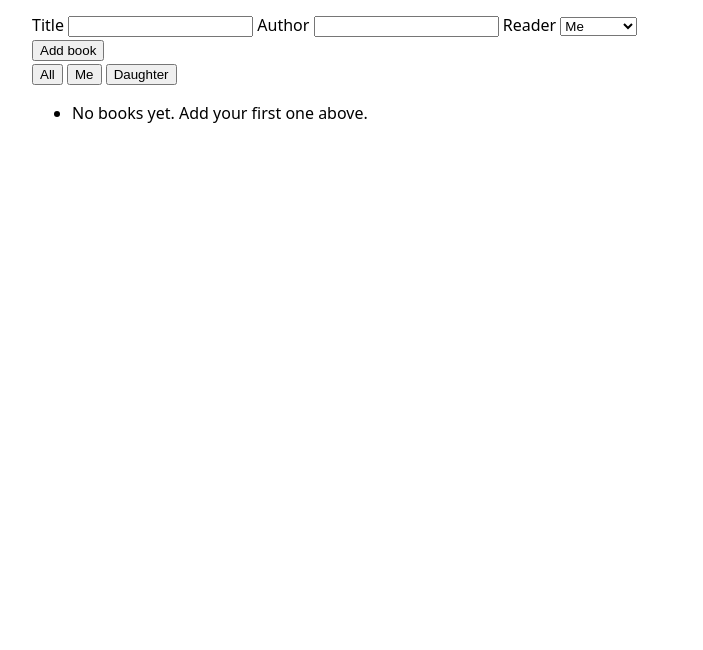
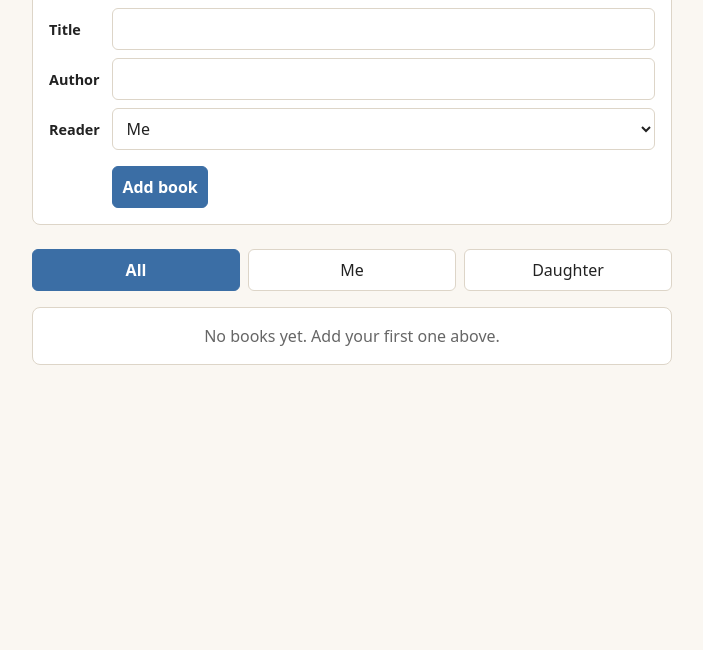
Before and after one commit to mionap-prog/reading-list, a plain HTML site: page index.html in a window 1280 px wide. Shown: the part 150-800 px from the top of the page, without its empty margins (288-991 px from the left). Drawn offline with Linux system fonts and the light colour scheme.

Commit message:
Style the reading list and colour book cards by status (plan step 8)
Co-Authored-By: Claude Sonnet 5.5 <noreply@anthropic.com>

```diff
--- a/app.js
+++ b/app.js
@@ -99,6 +99,7 @@ function render() {
   visibleBooks.forEach(function (book) {
     const item = document.createElement("li");
     item.className = "book";
+    item.dataset.status = book.status;
 
     const title = document.createElement("strong");
     title.textContent = book.title;
--- a/style.css
+++ b/style.css
@@ -1,11 +1,167 @@
+:root {
+  --text: #222;
+  --muted: #666;
+  --bg: #faf7f2;
+  --card: #fff;
+  --border: #ddd5c8;
+  --accent: #3b6ea5;
+  --to-read: #8a8a8a;
+  --reading: #d98a1f;
+  --finished: #2f8f5b;
+}
+
+* {
+  box-sizing: border-box;
+}
+
 body {
   font-family: system-ui, sans-serif;
   margin: 0;
   padding: 2rem 1rem;
   line-height: 1.5;
+  color: var(--text);
+  background: var(--bg);
 }
 
 main {
   max-width: 40rem;
   margin: 0 auto;
 }
+
+h1 {
+  margin-top: 0;
+}
+
+/* Add-book form */
+#add-form {
+  display: grid;
+  gap: 0.35rem;
+  padding: 1rem;
+  margin-bottom: 1.5rem;
+  background: var(--card);
+  border: 1px solid var(--border);
+  border-radius: 8px;
+}
+
+#add-form label {
+  font-weight: 600;
+  font-size: 0.9rem;
+}
+
+input,
+select,
+button {
+  font: inherit;
+  padding: 0.5rem 0.6rem;
+  border: 1px solid var(--border);
+  border-radius: 6px;
+  background: #fff;
+  color: var(--text);
+}
+
+button {
+  cursor: pointer;
+}
+
+#add-form button {
+  margin-top: 0.5rem;
+  background: var(--accent);
+  border-color: var(--accent);
+  color: #fff;
+  font-weight: 600;
+}
+
+:focus-visible {
+  outline: 3px solid var(--accent);
+  outline-offset: 2px;
+}
+
+/* Reader tabs */
+#tabs {
+  display: flex;
+  gap: 0.5rem;
+  margin-bottom: 1rem;
+}
+
+#tabs button {
+  flex: 1;
+}
+
+#tabs button.active {
+  background: var(--accent);
+  border-color: var(--accent);
+  color: #fff;
+  font-weight: 600;
+}
+
+/* Book list */
+#book-list {
+  list-style: none;
+  margin: 0;
+  padding: 0;
+  display: grid;
+  gap: 0.75rem;
+}
+
+.book,
+.empty {
+  padding: 1rem;
+  background: var(--card);
+  border: 1px solid var(--border);
+  border-radius: 8px;
+}
+
+.empty {
+  color: var(--muted);
+  text-align: center;
+}
+
+.book {
+  display: grid;
+  gap: 0.5rem;
+  border-left: 6px solid var(--to-read);
+}
+
+.book[data-status="reading"] {
+  border-left-color: var(--reading);
+}
+
+.book[data-status="finished"] {
+  border-left-color: var(--finished);
+}
+
+.book .details {
+  color: var(--muted);
+  font-size: 0.9rem;
+}
+
+.rating {
+  display: flex;
+  gap: 0.25rem;
+}
+
+.rating button {
+  padding: 0.1rem 0.4rem;
+  border: none;
+  background: none;
+  font-size: 1.5rem;
+  line-height: 1;
+  color: var(--reading);
+}
+
+.book > button {
+  justify-self: start;
+}
+
+@media (min-width: 30rem) {
+  #add-form {
+    grid-template-columns: auto 1fr;
+    align-items: center;
+    gap: 0.5rem 0.75rem;
+  }
+
+  #add-form button {
+    grid-column: 2;
+    justify-self: start;
+  }
+}
```
